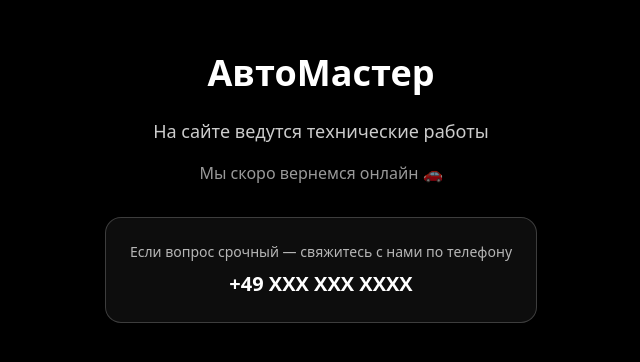
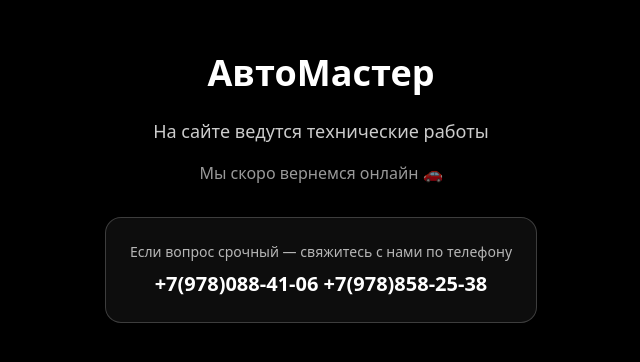
Before and after one commit to andrei29127/avtomaster, a Next.js app: page / in a window 1280 px wide. Shown: the part 212-574 px from the top of the page, without its empty margins (319-959 px from the left). Built offline with nearby package versions, Linux system fonts and the light colour scheme.

Commit message:
Update layout.tsx

```diff
--- a/src/app/layout.tsx
+++ b/src/app/layout.tsx
@@ -41,7 +41,7 @@ export default function RootLayout({
                 <p className="text-sm text-white/70 mb-2">
                   Если вопрос срочный — свяжитесь с нами по телефону
                 </p>
-                <p className="text-xl font-semibold">+49 XXX XXX XXXX</p>
+                <p className="text-xl font-semibold">+7(978)088-41-06  +7(978)858-25-38</p>
               </div>
             </div>
           </main>
```
